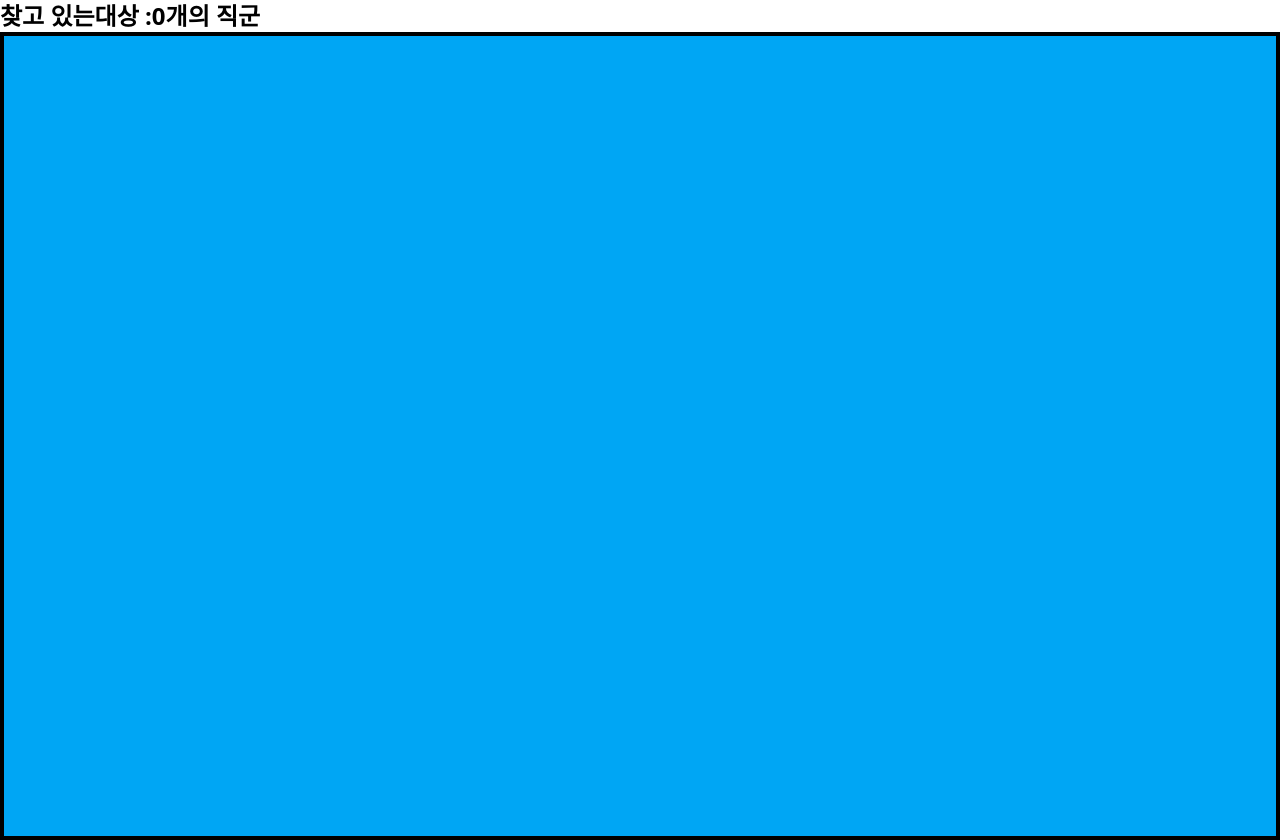
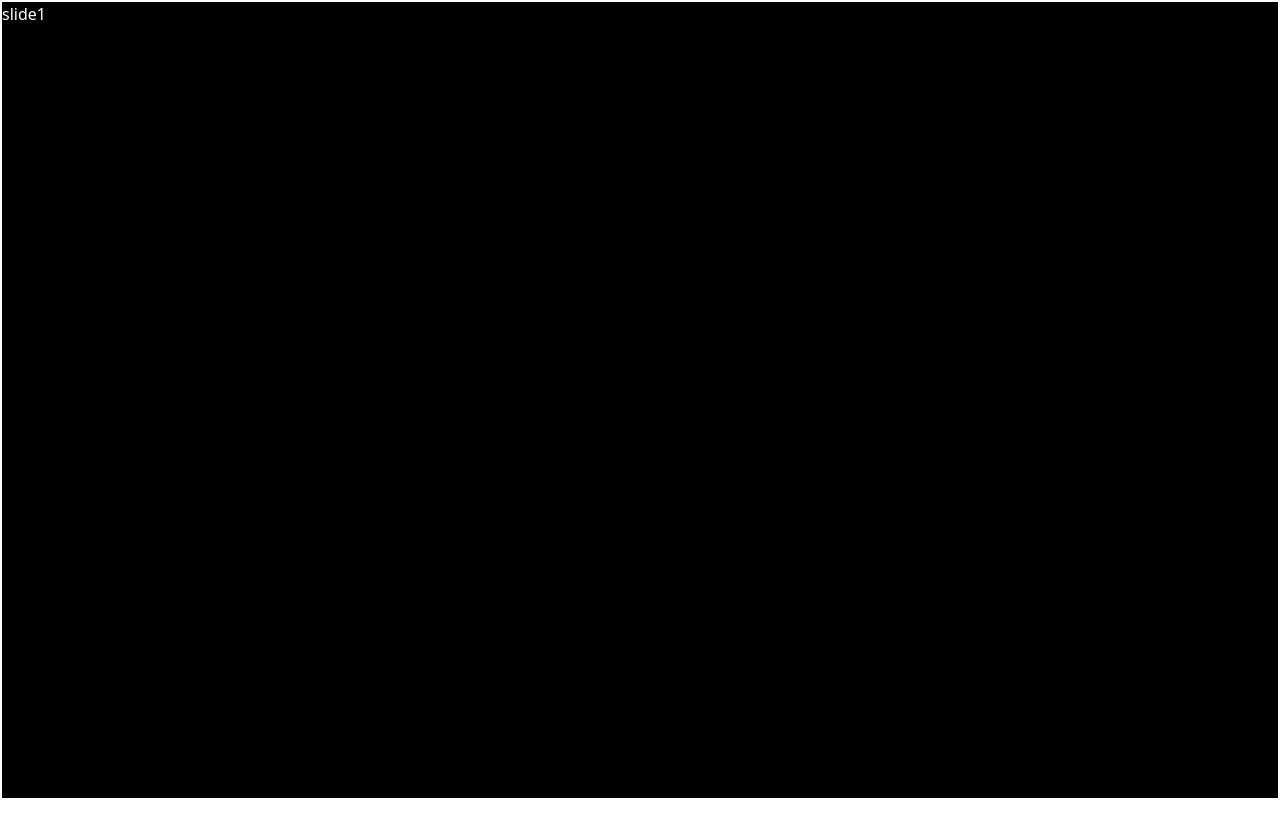
Before and after one commit to tmdtmddl/find-crew, a React (Vite) app: page /auth in a window 1280 px wide. After the commit the page ends 800 px from the top, so only its background shows below. Built offline with nearby package versions, Linux system fonts and the light colour scheme.

Commit message:
homepage

```diff
--- a/src/app/Auth/page.tsx
+++ b/src/app/Auth/page.tsx
@@ -1,8 +1,12 @@
 import { useSearchParams } from "react-router-dom";
-import { useState } from "react";
+import { useRef, useState } from "react";
+import { twMerge } from "tailwind-merge";
+import { isMobile } from "react-device-detect";
 export default function AuthPage() {
   const params = useSearchParams()[0].get("target");
-  const [x, setX] = useState<number[]>([]);
+  const [x, setX] = useState(0);
+  const [currentIndex, setCurrentIndex] = useState(0);
+
   const extractor = (params: string | null) => {
     if (!params) {
       return [];
@@ -15,24 +19,91 @@ export default function AuthPage() {
 
   const targets = extractor(params);
   const context = useSearchParams()[0].get("context");
-  console.log(context);
+  const ref1 = useRef<HTMLDivElement>(null);
+  const ref2 = useRef<HTMLDivElement>(null);
+  const ref3 = useRef<HTMLDivElement>(null);
+  const ref4 = useRef<HTMLDivElement>(null);
+  const containerRef = useRef<HTMLDivElement>(null);
+
+  const refs = [ref1, ref2, ref3, ref4];
+  const items = [1, 2, 3, 4];
+
   return (
-    <div className="">
-      <h1>찾고 있는대상 :{targets.length}개의 직군</h1>
-      <div className="border-4 w-full  overflow-x-auto snap-x snap-mandatory row">
+    <div
+      className={twMerge(
+        "w-full h-screen   snap-mandatory ",
+        isMobile ? "snap-x  overflow-x-auto flex" : "snap-y overflow-y-auto"
+      )}
+    >
+      {isMobile && (
         <div
-          className="h-screen min-w-full snap-start bg-theme"
+          className="fixed w-full top-[50%] left-0 translate-y-auto"
+          ref={containerRef}
+        >
+          <button
+            className="w-10 h-auto px-2.5 absolute bottom-0 left-0"
+            onClick={() => {
+              if (currentIndex === 0) {
+                return;
+              }
+              const index = currentIndex - 1;
+              setCurrentIndex(index);
+              return refs[index - 1].current?.scrollIntoView({
+                behavior: "smooth",
+              });
+            }}
+          >
+            이전
+          </button>
+          <button
+            className="w-10 h-auto px-2.5 absolute bottom-0 right-0"
+            onClick={() => {
+              if (currentIndex === items.length - 1) {
+                return;
+              }
+              const index = currentIndex + 1;
+              setCurrentIndex(index);
+              console.log("show previouys slide");
+              return refs[index].current?.scrollIntoView({
+                behavior: "smooth",
+              });
+            }}
+          >
+            다음
+          </button>
+        </div>
+      )}
+      {items.map((item, index) => (
+        <div
+          key={item}
+          ref={refs[index]}
+          className={twMerge(
+            "min-w-full h-full border-2 snap-start text-white",
+            isMobile ? "bg-theme" : "bg-black"
+          )}
           draggable
-          onDragStart={(e) => setX([e.clientX])}
+          onDragStart={(e) => {
+            setCurrentIndex(index);
+            setX(e.clientX);
+            console.log("set curroentindex to ", index);
+          }}
           onDragOver={(e) => {
-            if (e.clientX < x[0]) {
-              console.log("next item");
+            const isBigger = x > e.clientX;
+            if (isBigger) {
+              console.log("show previouys slide");
+              return refs[index - 1].current?.scrollIntoView({
+                behavior: "smooth",
+              });
             }
+            console.log("show next slider");
+            return refs[index - 1].current?.scrollIntoView({
+              behavior: "smooth",
+            });
           }}
-        ></div>
-        <div className="h-screen min-w-full snap-start bg-pink-50"></div>
-        <div className="h-screen min-w-full snap-start bg-orange-50"></div>
-      </div>
+        >
+          slide{item}
+        </div>
+      ))}
     </div>
   );
 }
```
